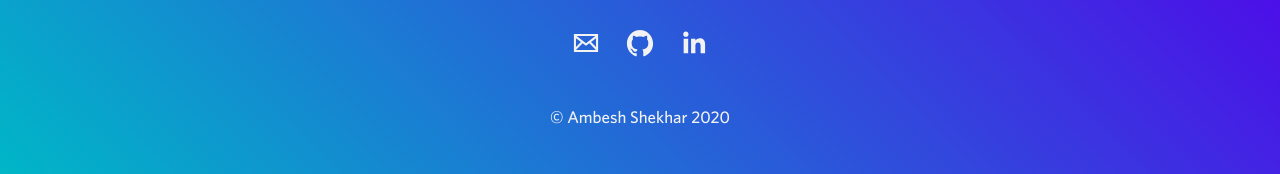
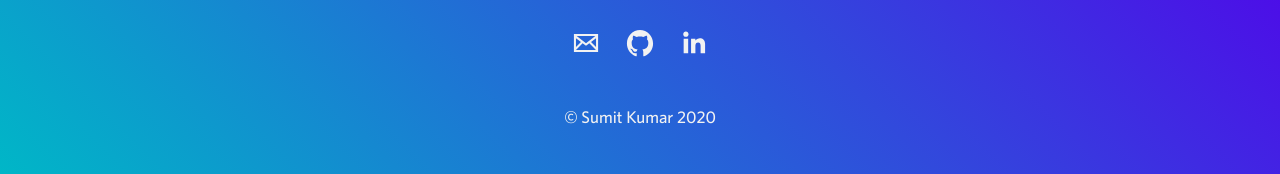
Before and after one commit to sumit6597/sumit6597.github.io, a Jekyll site: the page built from index.html, in a window 1280 px wide and 900 px high, scrolled down 9311 px. Shown: the part 723-897 px from the top of the window. Built offline with Jekyll 4.4.1, drawn with Linux system fonts in a browser that asks for light colours; nearby versions of some CDN libraries; some of the changed lines change nothing that is shown.

Commit message:
Update _config.yml

```diff
--- a/_config.yml
+++ b/_config.yml
@@ -1,17 +1,19 @@
 # Site settings
-name: Ambesh Shekhar
-title: Ambesh Shekhar | Machine Learning Researcher
-description: I learn, I develop, I breathe in machine learning.
-url: http://ambityga.github.io/
+name: Sumit Kumar
+title: Sumit Kumar | Machine Learning Researcher
+description: For the past few years, I have been motivated by the following question, What are the powers of data-driven approaches in multidisciplinary domains? This question led to independent lines of work that include optimizing algorithms and applying deep learning methods to solve research problems for healthcare analytics and social network analysis.
+url: http://sumit6597.github.io/
 baseurl: ""
-email: ambesh.sinha@gmail.com
-cover: http://ambityga.github.io/img/og.jpg
-logo: http://ambityga.github.io/img/logo-black.png
-resume: https://ambityga.github.io/resume
-google_verify: 22x1tQ2NU74XPFxGdy0ApDyU1yxKPU5iymeIeO-roUU
+email: sumit.atlancey@gmail.com
+cover: http://sumit6597.github.io/img/og.jpg
+logo: http://sumit6597.github.io/img/logo-black.png
+
+
+
+resume:  https://drive.google.com/file/d/16Kwo3heITXKWtLS3es4kF1Rsnar38_Cy/view?usp=sharing
 social:
   - title: email
-    url: mailto:ambesh.sinha@gmail.com
+    url: mailto:sumit.atlancey@gmail.com
 #  - title: twitter
 #    url: https://twitter.com/bchiang7
 #  - title: instagram
@@ -19,9 +21,9 @@
 #  - title: codepen
 #    url: http://codepen.io/bchiang7
   - title: github
-    url: https://github.com/AmbiTyga
+    url: https://github.com/sumit6597
   - title: linkedin
-    url: https://www.linkedin.com/in/ambesh-shekhar-1a115414b/
+    url: https://www.linkedin.com/in/sumit-kumar6597/
 
 # Build settings
 markdown: kramdown
@@ -44,5 +46,3 @@
 plugins:
   - jekyll-minifier
   - jekyll-sitemap
-
-theme: jekyll-theme-architect
```
